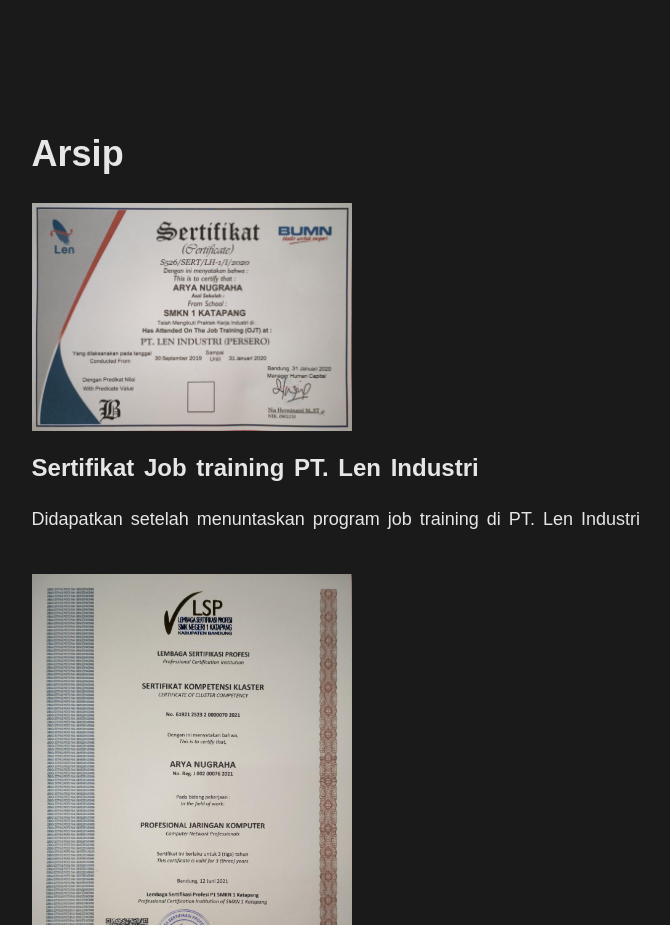
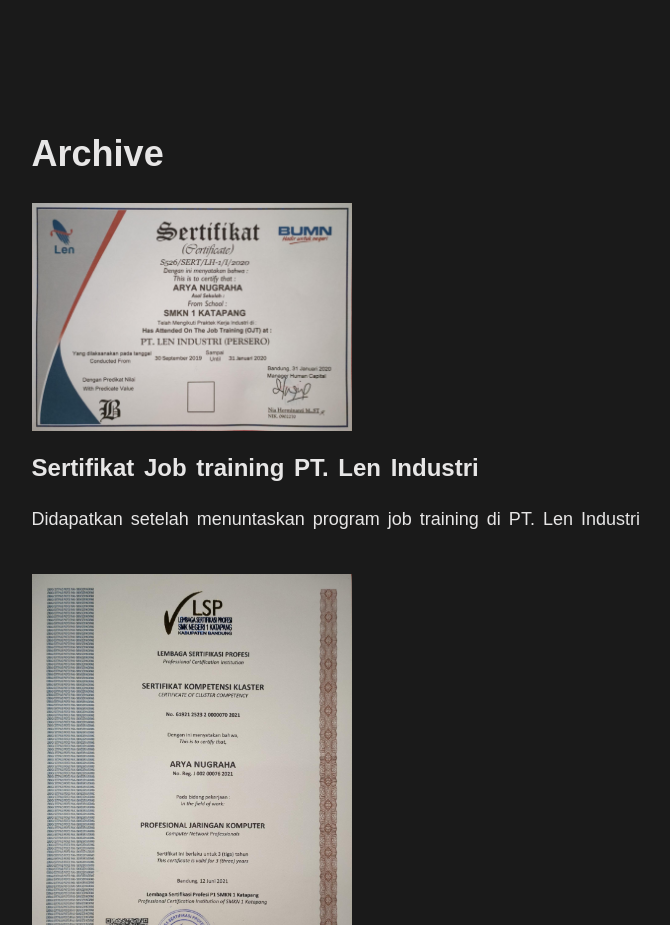
Before and after one commit to aryanugraha726/aryanugraha726.github.io, a plain HTML site: page index.html in a window 1280 px wide. Shown: the part 912-1837 px from the top of the page, without its empty margins (58-728 px from the left). Drawn offline with Linux system fonts and the light colour scheme.

Commit message:
Update index.html

```diff
--- a/index.html
+++ b/index.html
@@ -52,7 +52,7 @@
 
         <section id="archive">
             <div class="container">
-                <h2>Arsip</h2>
+                <h2>Archive</h2>
                 <div class="archive">
                     <img src="Media\Sertifikat PT Len.jpeg" alt="archive 1">
                     <h3>Sertifikat Job training PT. Len Industri</h3>
```
